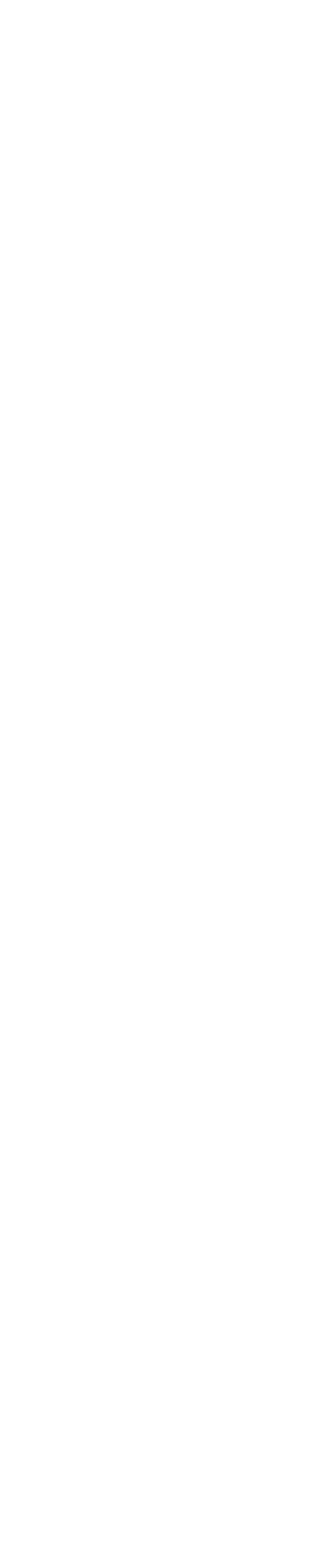
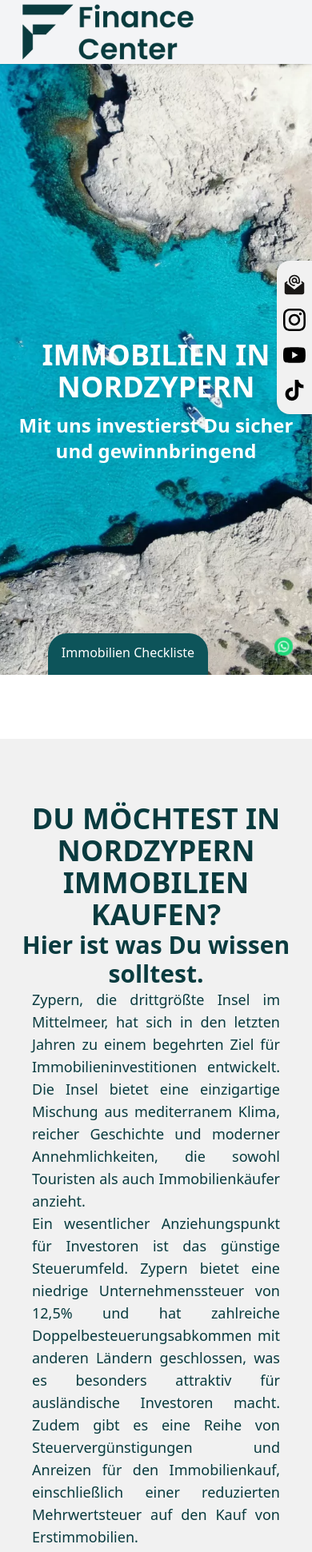
Before and after one commit to thisbeilithyor/financecm, a React (Vite) app in the folder frontendVite/: page /weitere/immobilie-nordzypern in a window 390 px wide. Before the commit this address had no page. Shown: the top 1941 px of the page at 80% size. Before the commit the page ends 844 px from the top, so only its background shows below. Built offline with nearby package versions, Linux system fonts and the light colour scheme.

Commit message:
weitere/immobilie-nordzypern added + tailwind

```diff
--- a/frontendVite/src/App.jsx
+++ b/frontendVite/src/App.jsx
@@ -15,11 +15,12 @@ import UeberZypern from "./nonadmin/ueberzypern/UeberZypern.jsx";
 import Vermittlung from "./nonadmin/vermittlung/Vermittlung.jsx";
 import Mediathek from "./nonadmin/mediathek/Mediathek.jsx";
 
-
 import useWebsiteVisitTracker from "./util/useWebsiteVisitTracker.js";
 import Datenschutzerklarung from "./nonadmin/datenschutzerklarung/Datenschutzerklarung.jsx";
 import Checklist from "./nonadmin/checklist/Checklist.jsx";
 import Nonadmin from "./nonadmin/components/Nonadmin.jsx";
+
+import ImmobilienInNordzypern from "./nonadmin/relevantethemen/ImmobilienInNordzypern.jsx";
 
 function App() {
 
@@ -38,6 +39,7 @@ function App() {
           <Route path="/checklist" element={<Checklist />}></Route>
           <Route path="/vermittlung" element={<Vermittlung />}></Route>
           <Route path="/mediathek" element={<Mediathek />}></Route>
+          <Route path="/weitere/immobilie-nordzypern" element={<ImmobilienInNordzypern />}></Route>
         </Route>
         <Route element={<ProtectedRoutes/>}>
           <Route element={<AdminNavBar />}>
--- /dev/null
+++ b/frontendVite/src/nonadmin/components/HeaderRelevanteThemen.jsx
@@ -0,0 +1,16 @@
+const HeaderRelevanteThemen = ({prefix='./', head1, head2}) => {
+    return (
+        <>
+            <div
+                className="fixed inset-0 bg-no-repeat bg-center bg-cover z-[-1]"
+                style={{ backgroundImage: `url('${prefix}bgueberzypern.webp')` }}
+            ></div>
+            <div className="relative flex flex-col items-center justify-center h-screen row">
+                <h1 className="text-white text-4xl md:text-5xl font-bold text-center drop-shadow-lg">{head1}</h1>
+                <h3 className="text-2xl text-center text-white font-bold mt-3">{head2}</h3>
+            </div>
+        </>
+    )
+}
+
+export default HeaderRelevanteThemen;
--- a/frontendVite/src/nonadmin/components/RelevanteThemen.jsx
+++ b/frontendVite/src/nonadmin/components/RelevanteThemen.jsx
@@ -1,3 +1,5 @@
+import { Link } from "react-router-dom";
+
 const RelevanteThemen = () => {
     return (
         <>
@@ -8,17 +10,17 @@ const RelevanteThemen = () => {
 
 
             <div className="md:flex w-[80vw] m-auto gap-x-5 md:justify-center">
-                <div className="md:w-[40vw] max-md:m-auto max-md:pb-5">
-                    <img src='relImg1.webp'></img>
-                    <strong className="m-auto">Warum Immobilien im Norden Zyperns kaufen?</strong>
+                <Link to="weitere/immobilie-nordzypern" className="md:w-[40vw] max-md:m-auto max-md:pb-5 text-center">
+                    <img className="rounded-xl" src='relImg1.webp'></img>
+                    <p className="m-auto font-bold text-lg mt-1">Warum Immobilien im Norden Zyperns kaufen?</p>
+                </Link>
+                <div className="md:w-[40vw] max-md:m-auto max-md:pb-5 text-center">
+                    <img src='relImg2.webp'></img>
+                    <p className="m-auto font-bold text-lg mt-1">Wie kann man eine Wohnung auf Zypern kaufen?</p>
                 </div>
-                <div className="md:w-[40vw] max-md:m-auto max-md:pb-5">
-                    <img src='relImg2.webp'></img>
-                    <strong className="m-auto">Wie kann man eine Wohnung auf Zypern kaufen?</strong>
-                </div>
-                <div className="md:w-[40vw] max-md:m-auto max-md:pb-5">
+                <div className="md:w-[40vw] max-md:m-auto max-md:pb-5 text-center">
                     <img src='relImg3.webp'></img>
-                    <strong className="m-auto">Hilfreiche Tipps für den Hauskauf auf Zypern</strong>
+                    <p className="m-auto font-bold text-lg mt-1">Hilfreiche Tipps für den Hauskauf auf Zypern</p>
                 </div>
             </div>
 
--- /dev/null
+++ b/frontendVite/src/nonadmin/relevantethemen/ImmobilienInNordzypern.jsx
@@ -0,0 +1,44 @@
+import HeaderRelevanteThemen from "../components/HeaderRelevanteThemen";
+import Navbar from "../components/Navbar";
+import Footer from "../components/Footer";
+import Ansprechpartner from "../components/Ansprechpartner";
+import Zitat from "./Zitat";
+
+const ImmobilienInNordzypern = () => {
+    return (
+        <>
+            <Navbar></Navbar>
+            <HeaderRelevanteThemen prefix='../' head1='IMMOBILIEN IN NORDZYPERN' head2='Mit uns investierst Du sicher und gewinnbringend'></HeaderRelevanteThemen>
+
+            <div className="bg-[#f1f1f1] pt-20">
+                <h2 className="text-4xl text-center text-[#093B3F] font-bold md:mb-5">DU MÖCHTEST IN NORDZYPERN IMMOBILIEN KAUFEN?</h2>
+                <h3 className="text-3xl text-center text-[#093B3F] font-bold md:mb-10">Hier ist was Du wissen solltest.</h3>
+
+                <p className="md:ml-50 md:mr-50 max-md:ml-10 max-md:mr-10 text-[#093B3F] text-justify text-lg">Zypern, die drittgrößte Insel im Mittelmeer, hat sich in den letzten Jahren zu einem begehrten Ziel für Immobilieninvestitionen entwickelt. Die Insel bietet eine einzigartige Mischung aus mediterranem Klima, reicher Geschichte und moderner Annehmlichkeiten, die sowohl Touristen als auch Immobilienkäufer anzieht.</p>
+                <p className="md:ml-50 md:mr-50 max-md:ml-10 max-md:mr-10 text-[#093B3F] text-justify text-lg">Ein wesentlicher Anziehungspunkt für Investoren ist das günstige Steuerumfeld. Zypern bietet eine niedrige Unternehmenssteuer von 12,5% und hat zahlreiche Doppelbesteuerungsabkommen mit anderen Ländern geschlossen, was es besonders attraktiv für ausländische Investoren macht. Zudem gibt es eine Reihe von Steuervergünstigungen und Anreizen für den Immobilienkauf, einschließlich einer reduzierten Mehrwertsteuer auf den Kauf von Erstimmobilien.</p>
+                <p className="md:ml-50 md:mr-50 max-md:ml-10 max-md:mr-10 text-[#093B3F] text-justify text-lg">Der Immobilienmarkt in Zypern ist vielfältig und bietet eine breite Palette von Möglichkeiten, von luxuriösen Villen am Meer über moderne Apartments in städtischen Gebieten bis hin zu traditionellen Häusern in malerischen Dörfern. Besonders beliebt sind die Küstengebiete wie Limassol, Paphos und Larnaca. Limassol, bekannt für seine lebendige Atmosphäre und das pulsierende Geschäftsleben, hat in den letzten Jahren eine rasante Entwicklung erlebt, mit zahlreichen neuen Bauprojekten und einer verbesserten Infrastruktur.</p>
+                <p className="md:ml-50 md:mr-50 max-md:ml-10 max-md:mr-10 text-[#093B3F] text-justify text-lg">Paphos, das für seine historischen Stätten und seine malerische Umgebung bekannt ist, zieht viele Käufer an, die eine ruhige und dennoch luxuriöse Lebensweise suchen. Larnaca, mit seinem internationalen Flughafen und der langen Strandpromenade, bietet eine Mischung aus städtischem Komfort und entspanntem Inselleben. Neben den Küstengebieten gibt es auch im Landesinneren attraktive Immobilienoptionen, insbesondere für diejenigen, die die Ruhe und Authentizität der zyprischen Dörfer bevorzugen.</p>
+
+                <center><button className="bg-[#093B3F] text-white w-55 h-10 rounded-full text-lg mt-5 mb-5" onClick={() => navigate('/immobilien')}>ZU DEN IMMOBILIEN</button></center>
+
+
+                <h2 className="text-4xl text-center text-[#093B3F] font-bold md:mb-5">Investiere mit Potenzial</h2>
+
+
+                <h2 className="text-4xl text-center text-[#093B3F] font-bold md:mb-5">WARUM ZYPERN?</h2>
+
+                <h2 className="text-4xl text-center text-[#093B3F] font-bold md:mb-5">FERIENWOHNUNG IN ZYPERN</h2>
+
+
+                <Zitat></Zitat>
+
+                <h2 className="text-4xl text-center text-[#093B3F] font-bold md:pb-5">INVESTIEREN IN ZYPERN</h2>
+            </div>
+
+            <Ansprechpartner></Ansprechpartner>
+            <Footer></Footer>
+        </>
+    )
+}
+
+export default ImmobilienInNordzypern;
--- /dev/null
+++ b/frontendVite/src/nonadmin/relevantethemen/Zitat.jsx
@@ -0,0 +1,15 @@
+const Zitat = () => {
+    return (
+        <>
+            <div className="flex w-[80vw] m-auto">
+                <div className="flex flex-col justify-center w-[60%] mr-20">
+                    <p className="text-2xl italic font-light">"Eine Investition in Immobilien auf Zypern bietet nicht nur hohe Renditen, sondern auch die Möglichkeit, in einem paradiesischen Umfeld zu leben und zu prosperieren."</p>
+                    <p className="font-bold text-3xl pt-5">Alexander Meier</p>
+                </div>
+                <img className="rounded-4xl w-[30%]" src="../geschaeftsfuehrer.webp"></img>
+            </div>
+        </>
+    )
+}
+
+export default Zitat;
--- a/frontendVite/src/nonadmin/ueberzypern/UeberZypern.jsx
+++ b/frontendVite/src/nonadmin/ueberzypern/UeberZypern.jsx
@@ -9,19 +9,14 @@ import Nachleben from "./Nachtleben.jsx";
 import Infrastruktur from "./Infrastruktur.jsx";
 import Immobilieninvestitionen from "./Immobilieninvestitionen.jsx";
 import QandA from "./QandA.jsx";
+import HeaderRelevanteThemen from "../components/HeaderRelevanteThemen.jsx";
 
 const UeberZypern = () => {
     return (
         <>
             <Navbar></Navbar>
-            <div
-            className="fixed inset-0 bg-no-repeat bg-center bg-cover z-[-1]"
-            style={{ backgroundImage: "url('bgueberzypern.webp')" }}
-            ></div>
-            <div className="relative flex flex-col items-center justify-center h-screen row">
-                <h1 className="text-white text-4xl md:text-5xl font-bold text-center drop-shadow-lg">Ist Zypern Ihr neues Zuhause?</h1>
-                <h3 className="text-2xl text-center text-white font-bold mt-3">... oder möchten Sie hier nur investieren?</h3>
-            </div>
+            <HeaderRelevanteThemen head1='Ist Zypern Ihr neues Zuhause?' head2='... oder möchten Sie hier nur investieren?'></HeaderRelevanteThemen>
+
             <div className="relative bg-[#f1f1f1] md:mt-10 md:pt-10">
 
 
```
